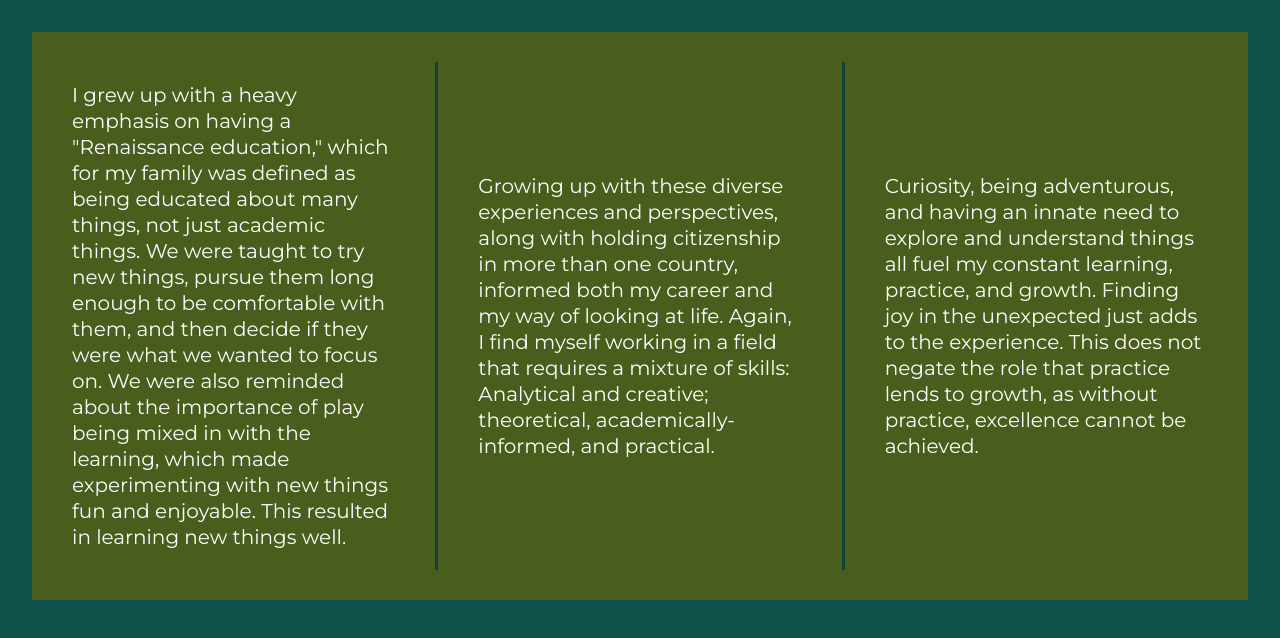
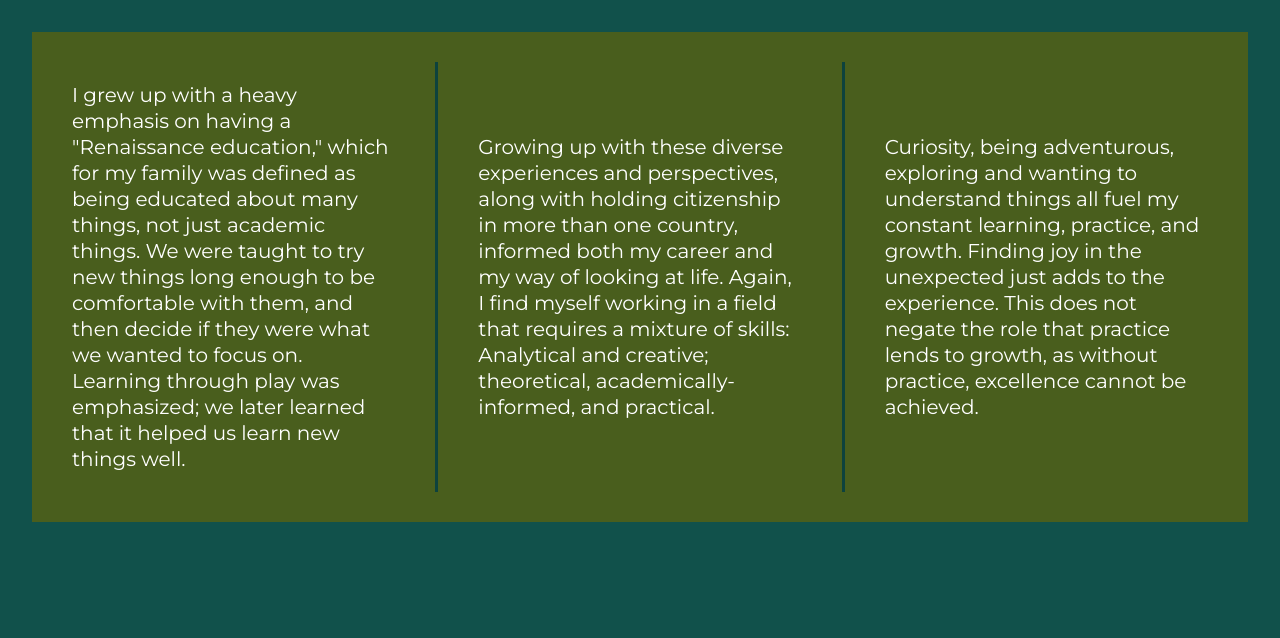
Before and after one commit to nfountain/flexbox4, a plain HTML site: page index.html in a window 1280 px wide. Drawn offline with nearby package versions, Linux system fonts and the light colour scheme.

Commit message:
Edit content and run html through validator.

```diff
--- a/index.html
+++ b/index.html
@@ -23,7 +23,7 @@
         <section class="wrapper">
             <div class="div-1">
                 <p>
-                    I grew up with a heavy emphasis on having a "Renaissance education," which for my family was defined as being educated about many things, not just academic things. We were taught to try new things, pursue them long enough to be comfortable with them, and then decide if they were what we wanted to focus on. We were also reminded about the importance of play being mixed in with the learning, which made experimenting with new things fun and enjoyable. This resulted in learning new things well.
+                    I grew up with a heavy emphasis on having a "Renaissance education," which for my family was defined as being educated about many things, not just academic things. We were taught to try new things long enough to be comfortable with them, and then decide if they were what we wanted to focus on. Learning through play was emphasized; we later learned that it helped us learn new things well.
                 </p>
             </div>
             <div class="div-2">
@@ -33,7 +33,7 @@
             </div>
             <div class="div-3">
                 <p>
-                    Curiosity, being adventurous, and having an innate need to explore and understand things all fuel my constant learning, practice, and growth. Finding joy in the unexpected just adds to the experience. This does not negate the role that practice lends to growth, as without practice, excellence cannot be achieved.
+                    Curiosity, being adventurous, exploring and wanting to understand things all fuel my constant learning, practice, and growth. Finding joy in the unexpected just adds to the experience. This does not negate the role that practice lends to growth, as without practice, excellence cannot be achieved.
                 </p>
             </div>
         </section>
```
